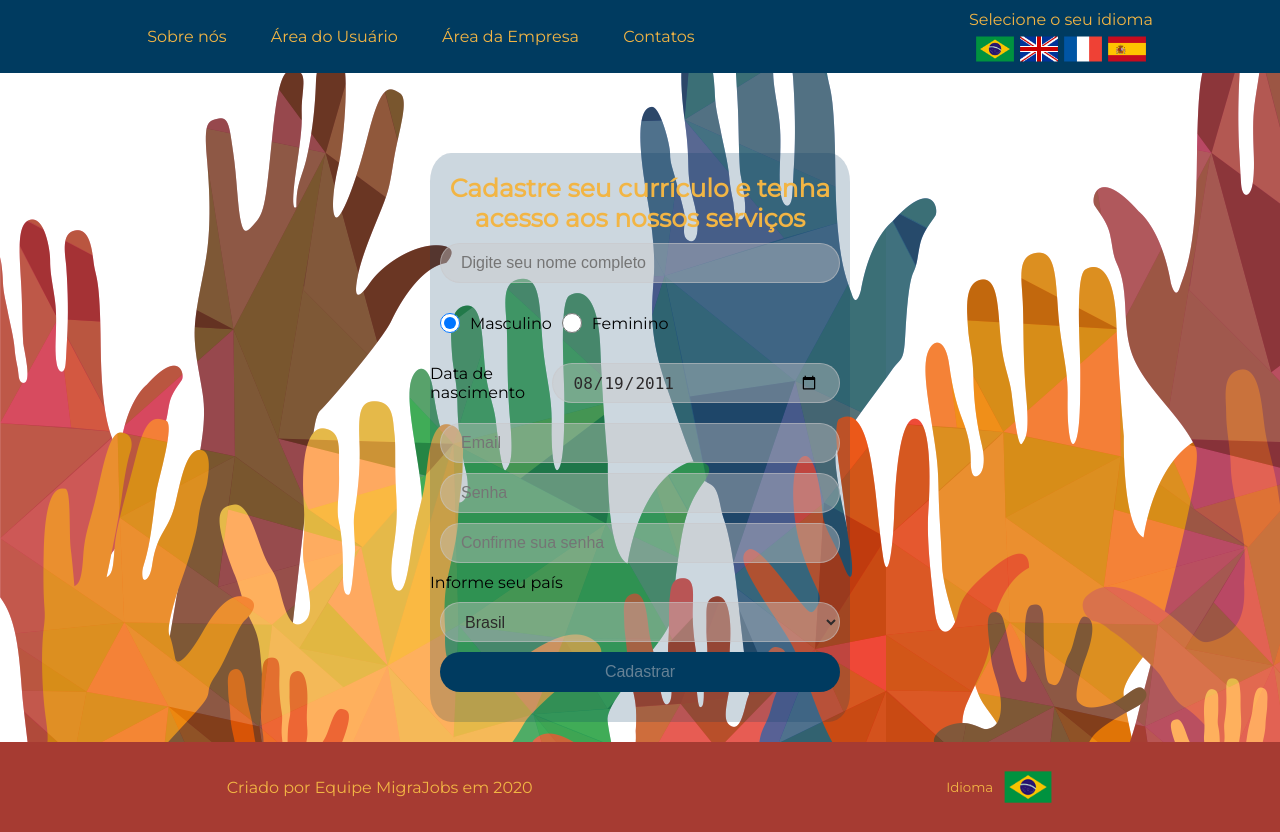
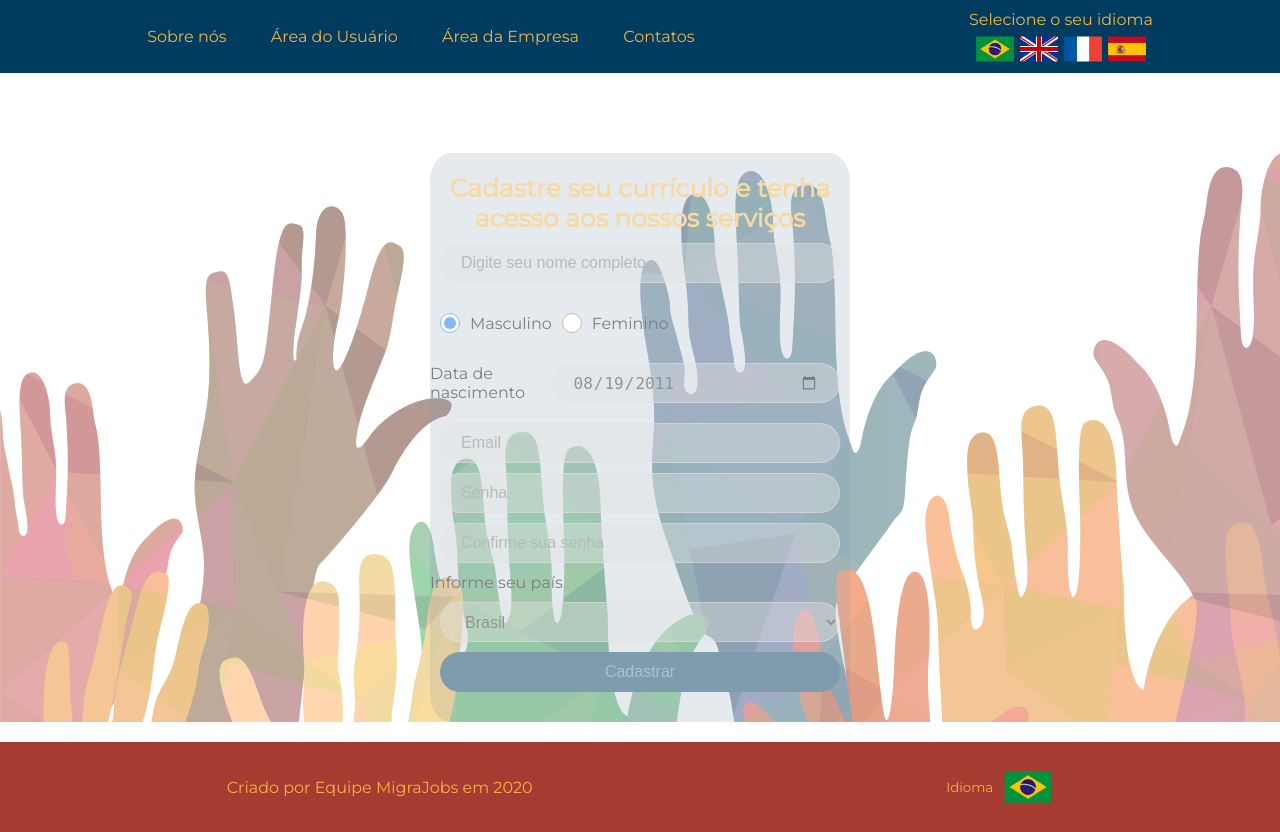
Before and after one commit to graciani23/projeto-integrador, a PHP site: page /cad-log-usuario.php in a window 1280 px wide. Run offline with PHP 8.4, Linux system fonts and the light colour scheme.

Commit message:
pagina de cadastro usuario

```diff
--- a/assets/css/estiloCadUsuarioEmpresa.css
+++ b/assets/css/estiloCadUsuarioEmpresa.css
@@ -6,8 +6,11 @@
 
 body {
     font-family: 'Montserrat', sans-serif;
-    background-image: url(../img/inclusao-social.png);
+    /*background-image: url(../img/inclusao-social.png);*/
+}
 
+.bg {
+    opacity: 0.5;
 }
 
 .corpo {
@@ -32,6 +35,7 @@ body {
     color: rgb(242, 181, 68);
     text-align: center;
     font-size: 25px;
+
 }
 
 
--- a/cad-log-usuario.php
+++ b/cad-log-usuario.php
@@ -11,6 +11,7 @@
     <?php
         require './assets/includes/menuNav.php';
     ?>
+    <div class="bg" style="background-image: url('assets/img/inclusao-social.png');">
         <div class="corpo-form">
             <form method="POST">
                 <h2><strong>Cadastre seu currículo e tenha acesso aos nossos serviços</strong></h2>
@@ -34,6 +35,8 @@
                 <button type="submit" class="btn btn-light">Cadastrar</button>
             </form>
         </div>
+    </div>
+
     <?php
         require './assets/includes/footer.php';
     ?>
```
Lines whose indentation alone changed are shown as unchanged.
